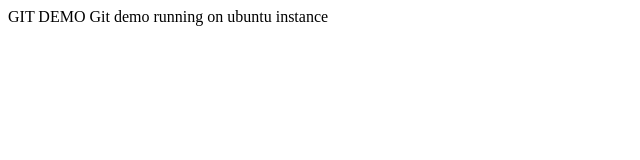
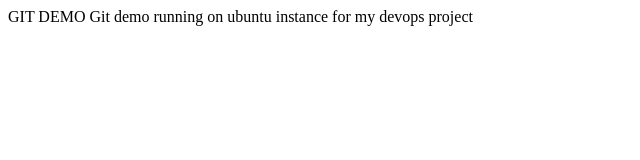
Before and after one commit to Shafay99/sysrepo, a plain HTML site: page index.html in a window 1280 px wide. Shown: the whole page, without its empty margins (0-640 px from the left). Drawn offline with Linux system fonts and the light colour scheme.

Commit message:
index.html updated

```diff
--- a/index.html
+++ b/index.html
@@ -1,4 +1,4 @@
 <html>
 	<head>GIT DEMO</head>
-	<body>Git demo running on ubuntu instance</body>
+	<body>Git demo running on ubuntu instance for my devops project</body>
 </html>
```
